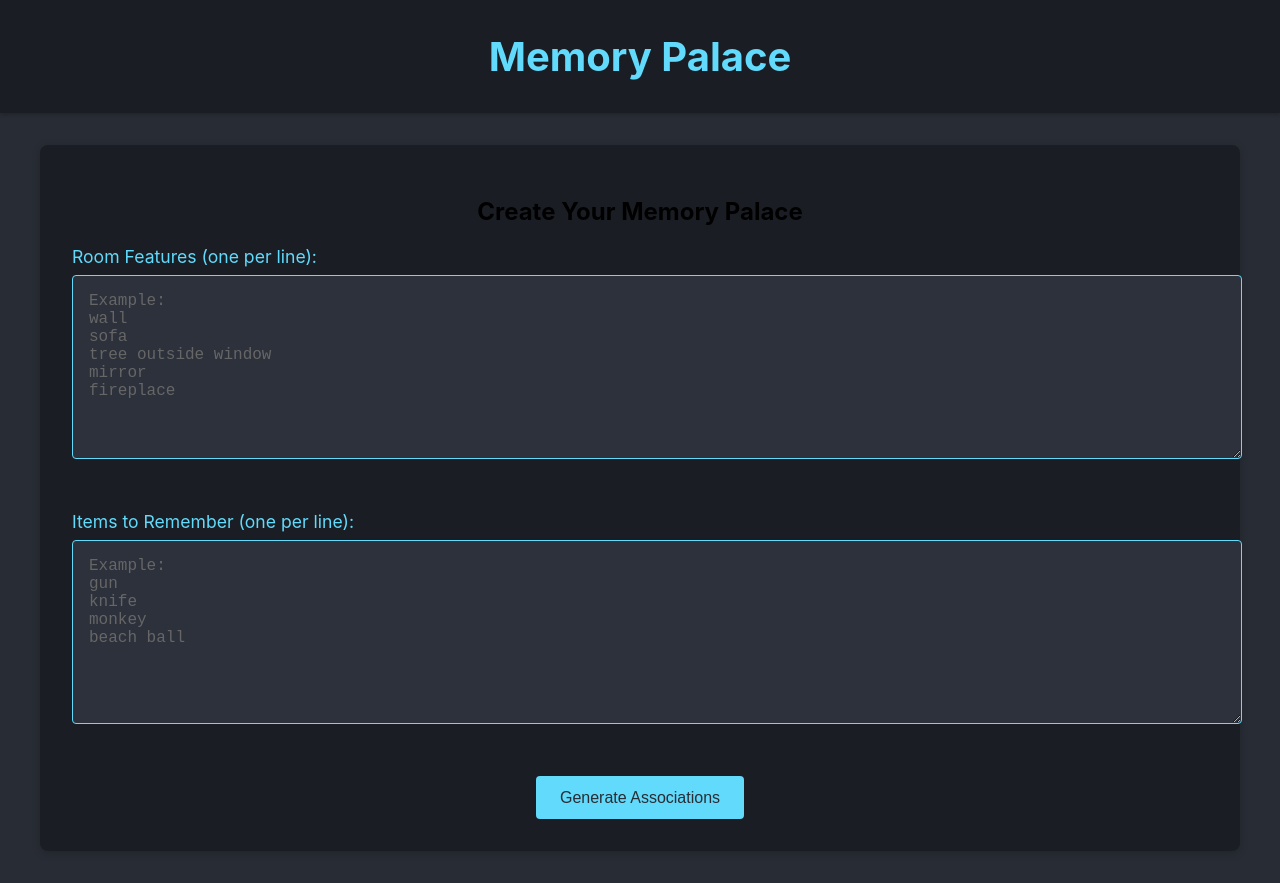
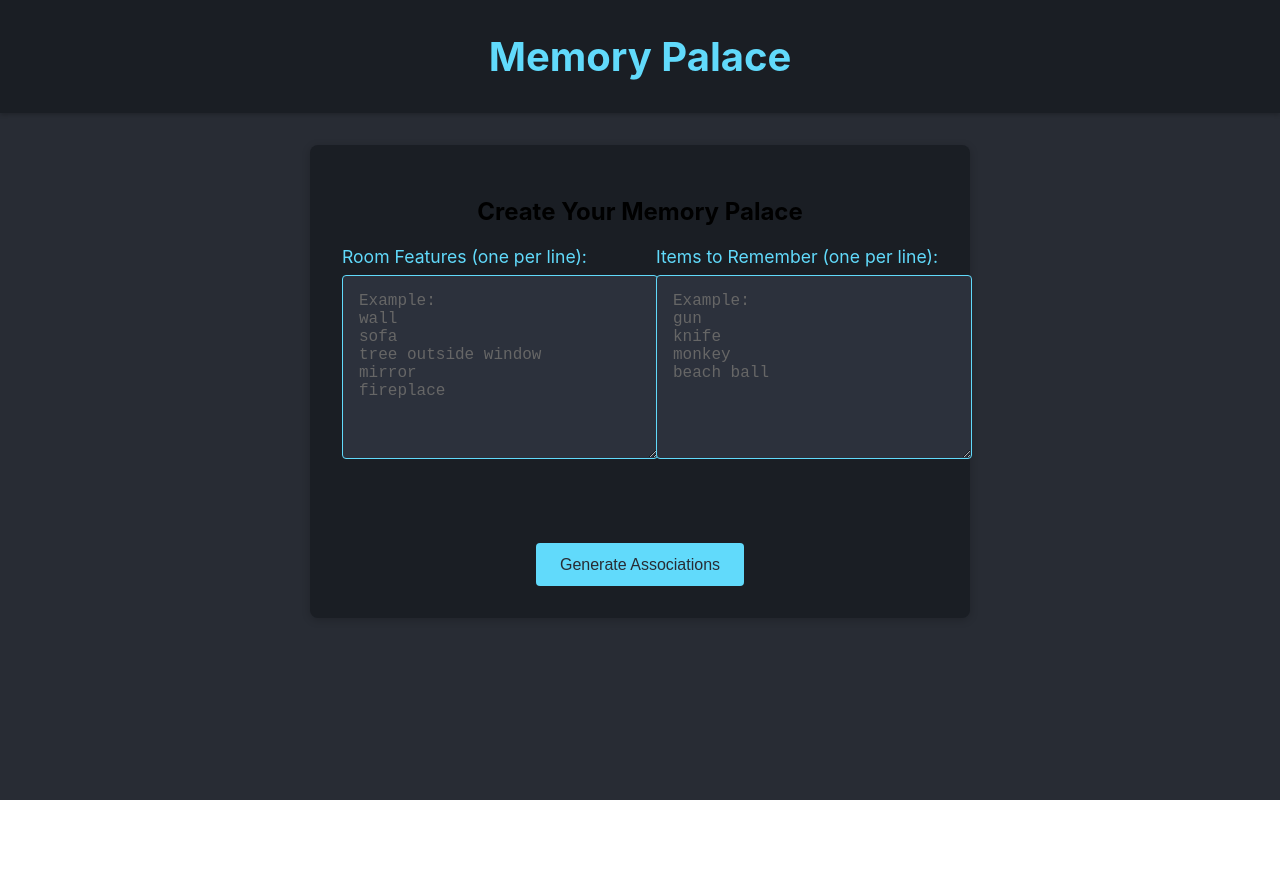
Before and after one commit to aaronipollock/memory-palace, a React (Create React App) app in the folder client/: page / in a window 1280 px wide. After the commit the page ends 800 px from the top, so only its background shows below. Built offline with nearby package versions, Linux system fonts and the light colour scheme.

Commit message:
basic association logic

```diff
--- a/client/src/App.css
+++ b/client/src/App.css
@@ -43,6 +43,27 @@ main {
   padding: 2rem;
   border-radius: 8px;
   box-shadow: 0 2px 8px rgba(0, 0, 0, 0.2);
+  max-width: 1200px;
+  margin: 0 auto;
+}
+
+.form-grid {
+  display: grid;
+  gap: 2rem;
+  margin-bottom: 2rem;
+}
+
+/* On larger screens, show inputs side by side */
+@media (min-width: 768px) {
+  .form-grid {
+    grid-template-columns: 1fr 1fr;
+  }
+}
+
+/* Ensure full-width button below the grid */
+.form-actions {
+  text-align: center;
+  grid-column: 1 / -1;
 }
 
 .input-group {
--- a/client/src/components/InputPage.js
+++ b/client/src/components/InputPage.js
@@ -45,6 +45,7 @@ const InputPage = ({ onImagesGenerated }) => {
         <div className="input-container">
             <h2>Create Your Memory Palace</h2>
             <form onSubmit={handleSubmit}>
+                <div className="form-grid">
                     <div className="input-group">
                         <label>Room Features (one per line):</label>
                         <textarea
@@ -73,7 +74,9 @@ beach ball"
                             disabled={isLoading}
                         />
                     </div>
+                </div>
 
+                <div className="form-actions">
                     {error && <div className="error">{error}</div>}
                     <button
                         type="submit"
@@ -81,6 +84,7 @@ beach ball"
                     >
                         {isLoading ? 'Generating...' : 'Generate Associations'}
                     </button>
+                </div>
             </form>
             {isLoading && <div className="loading">Creating your memory associations...</div>}
         </div>
```
Also changed, not shown: 1 other file (tests, documents, lock files or other folders). Lines whose indentation alone changed are shown as unchanged.
